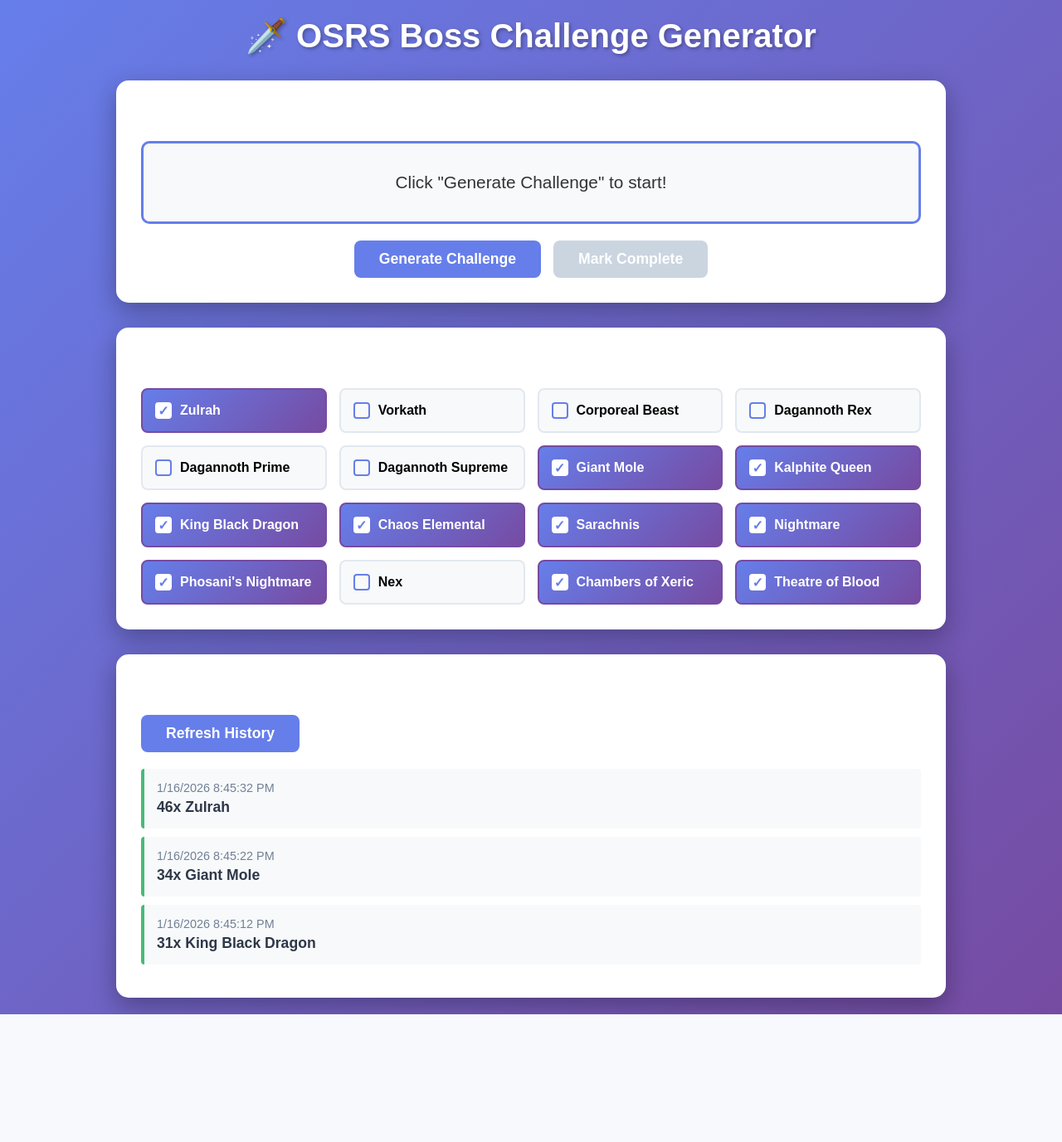
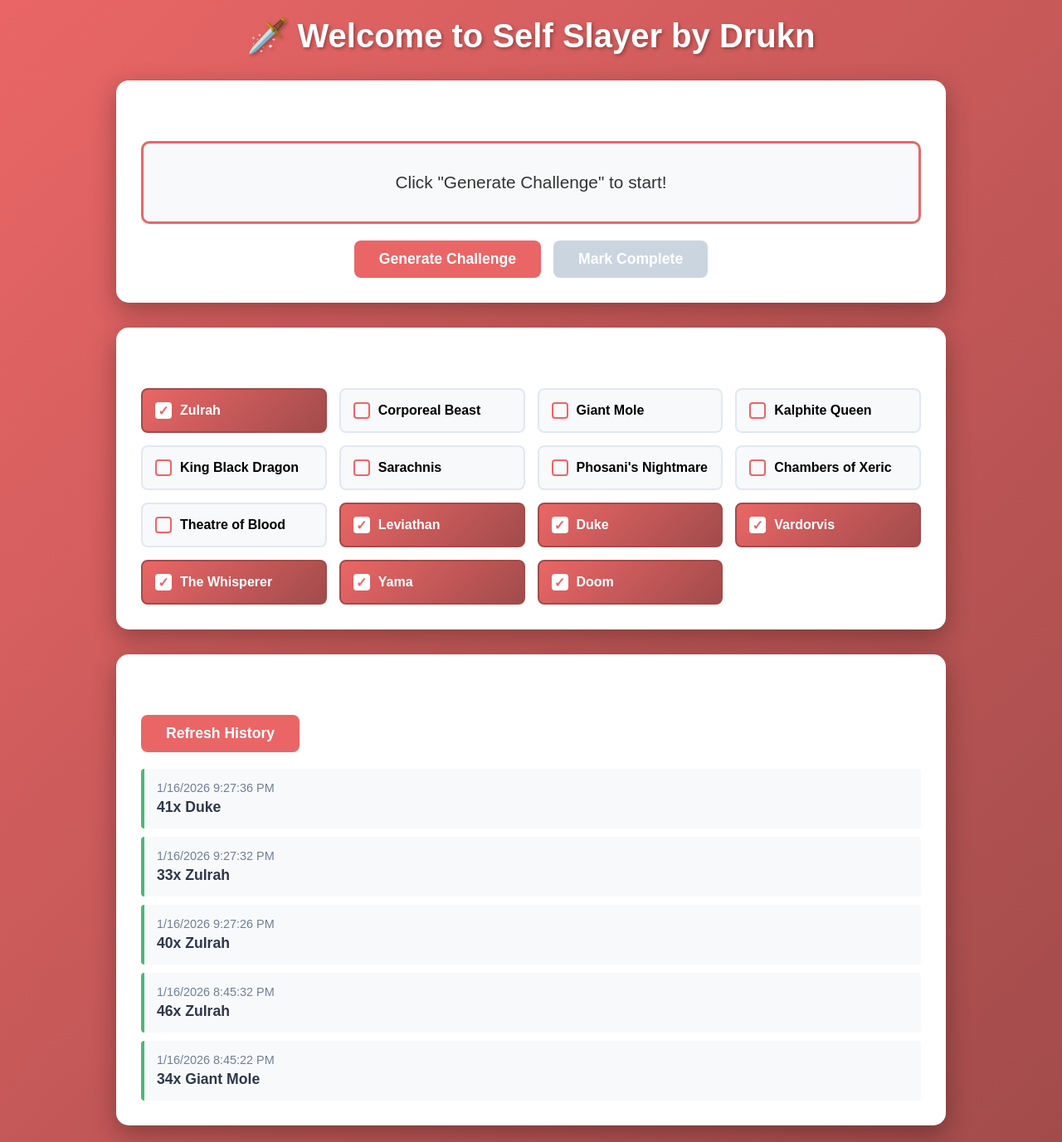
Before and after one commit to mpeacock/selfSlayer, a Flask app: page / in a window 1280 px wide. Shown: the whole page at 83% size. Before the commit the page ends 1223 px from the top, so only its background shows below. Run offline with Flask 3, Linux system fonts and the light colour scheme.

Commit message:
Removed bosses, changed colors

```diff
--- a/app.py
+++ b/app.py
@@ -9,21 +9,20 @@
 # OSRS Bosses with their kill count ranges
 BOSSES = {
     "Zulrah": (20, 50),
-    "Vorkath": (20, 50),
     "Corporeal Beast": (20, 50),
-    "Dagannoth Rex": (20, 50),
-    "Dagannoth Prime": (20, 50),
-    "Dagannoth Supreme": (20, 50),
     "Giant Mole": (20, 50),
-    "Kalphite Queen": (20, 50),
+    "Kalphite Queen": (15, 30),
     "King Black Dragon": (20, 50),
-    "Chaos Elemental": (20, 50),
     "Sarachnis": (20, 50),
-    "Nightmare": (20, 50),
     "Phosani's Nightmare": (20, 50),
-    "Nex": (20, 50),
     "Chambers of Xeric": (1, 3),
     "Theatre of Blood": (1, 3),
+    "Leviathan": (20, 50),
+    "Duke": (20, 50),
+    "Vardorvis": (20, 50),
+    "The Whisperer": (20, 50),
+    "Yama": (10,20),
+    "Doom": (5, 10)
 }
 
 CONFIG_FILE = "boss_config.json"
@@ -118,3 +117,18 @@
 
 if __name__ == '__main__':
     app.run(debug=True)
+
+'''
+TO DO
+
+Add a delete button next to history items
+ - You'll need to:
+    Add a button in the HTML/JavaScript where history displays
+    Create a new Flask route to handle deletion
+    Pass the entry info to Flask
+    Remove it from boss_log.json
+    Refresh the history display
+
+TURN OFF DEBUG MODE
+
+'''
--- a/boss_config.json
+++ b/boss_config.json
@@ -5,14 +5,15 @@
   "Dagannoth Rex": false,
   "Dagannoth Prime": false,
   "Dagannoth Supreme": false,
-  "Giant Mole": true,
-  "Kalphite Queen": true,
-  "King Black Dragon": true,
-  "Chaos Elemental": true,
-  "Sarachnis": true,
-  "Nightmare": true,
-  "Phosani's Nightmare": true,
+  "Giant Mole": false,
+  "Kalphite Queen": false,
+  "King Black Dragon": false,
+  "Chaos Elemental": false,
+  "Sarachnis": false,
+  "Nightmare": false,
+  "Phosani's Nightmare": false,
   "Nex": false,
-  "Chambers of Xeric": true,
-  "Theatre of Blood": true
+  "Chambers of Xeric": false,
+  "Theatre of Blood": false,
+  "Duke": true
 }
--- a/boss_log.json
+++ b/boss_log.json
@@ -13,5 +13,20 @@
     "boss": "Zulrah",
     "kills": 46,
     "completed": "2026-01-16T20:45:32.146916"
+  },
+  {
+    "boss": "Zulrah",
+    "kills": 40,
+    "completed": "2026-01-16T21:27:26.871421"
+  },
+  {
+    "boss": "Zulrah",
+    "kills": 33,
+    "completed": "2026-01-16T21:27:32.820861"
+  },
+  {
+    "boss": "Duke",
+    "kills": 41,
+    "completed": "2026-01-16T21:27:36.900320"
   }
 ]
--- a/static/style.css
+++ b/static/style.css
@@ -6,7 +6,7 @@
 
 body {
     font-family: 'Arial', sans-serif;
-    background: linear-gradient(135deg, #667eea 0%, #764ba2 100%);
+    background: linear-gradient(135deg, #ea6666 0%, #a24b4b 100%);
     min-height: 100vh;
     padding: 20px;
 }
@@ -41,7 +41,7 @@
 
 .challenge-box {
     background: #f8f9fa;
-    border: 3px solid #667eea;
+    border: 3px solid #ea6666;
     border-radius: 10px;
     padding: 30px;
     text-align: center;
@@ -58,8 +58,7 @@
 }
 
 .challenge-box.active {
-    background: linear-gradient(135deg, #667eea 0%, #764ba2 100%);
-    border-color: #764ba2;
+    background: linear-gradient(135deg, #ea6666 0%, #a24b4b 100%);
 }
 
 .challenge-box.active p {
@@ -86,7 +85,7 @@
 }
 
 #generate-btn {
-    background: #667eea;
+    background: #ea6666;
     color: white;
 }
 
@@ -143,15 +142,15 @@
 }
 
 .boss-item.enabled {
-    background: linear-gradient(135deg, #667eea 0%, #764ba2 100%);
-    border-color: #764ba2;
+    background: linear-gradient(135deg, #ea6666 0%, #a24b4b 100%);
+    border-color: #a24b4b;
     color: white;
 }
 
 .boss-checkbox {
     width: 20px;
     height: 20px;
-    border: 2px solid #667eea;
+    border: 2px solid #ea6666;
     border-radius: 4px;
     display: flex;
     align-items: center;
@@ -166,7 +165,7 @@
 
 .boss-checkbox::after {
     content: '✓';
-    color: #667eea;
+    color: #ea6666;
     font-weight: bold;
     display: none;
 }
@@ -188,7 +187,7 @@
 }
 
 .history-section button {
-    background: #667eea;
+    background: #ea6666;
     color: white;
     margin-bottom: 20px;
 }
--- a/templates/index.html
+++ b/templates/index.html
@@ -8,7 +8,7 @@
 </head>
 <body>
     <div class="container">
-        <h1>🗡️ OSRS Boss Challenge Generator</h1>
+        <h1>🗡️ Welcome to Self Slayer by Drukn</h1>
 
         <!-- Current Challenge Section -->
         <div class="challenge-section">
```
